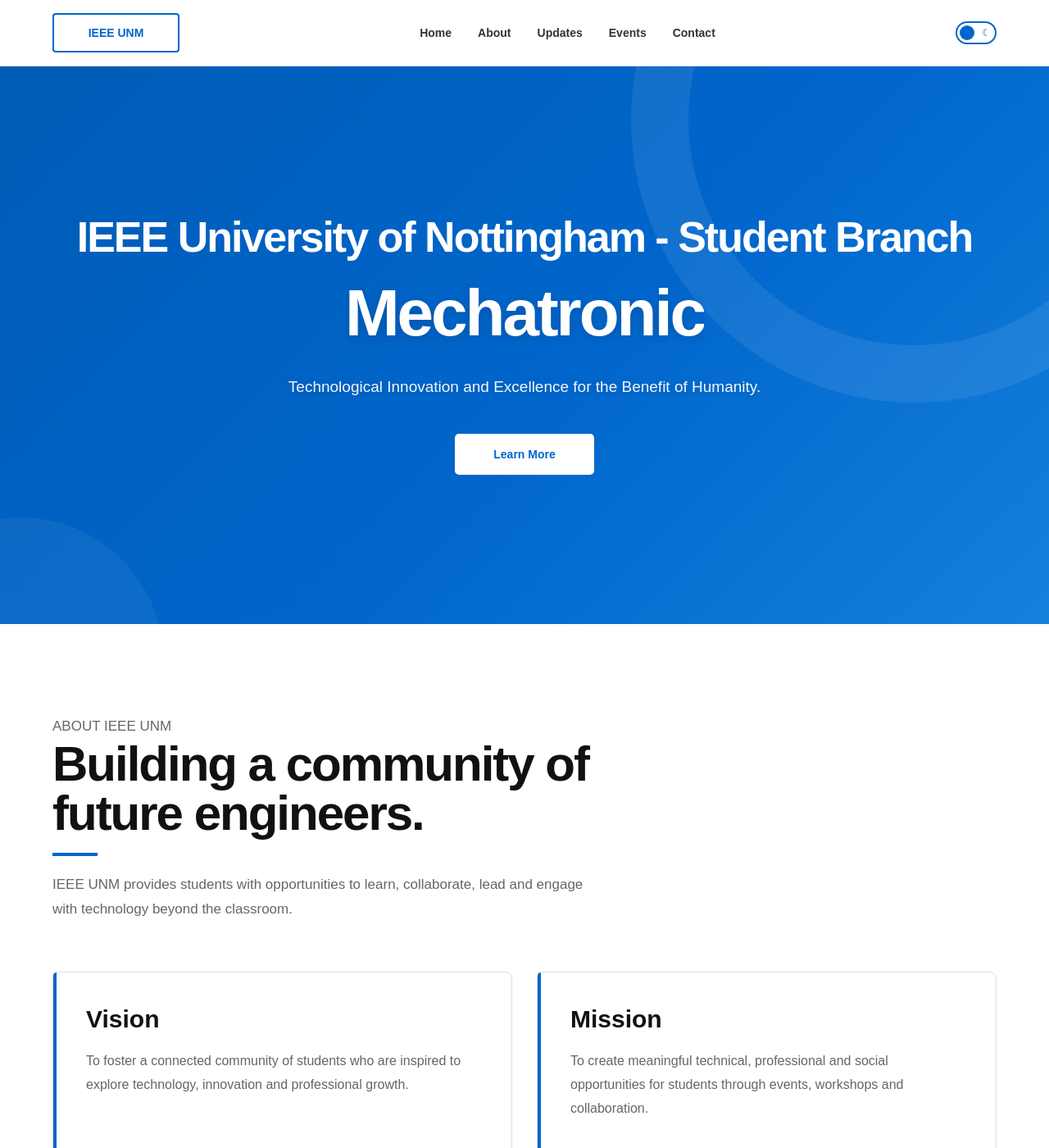
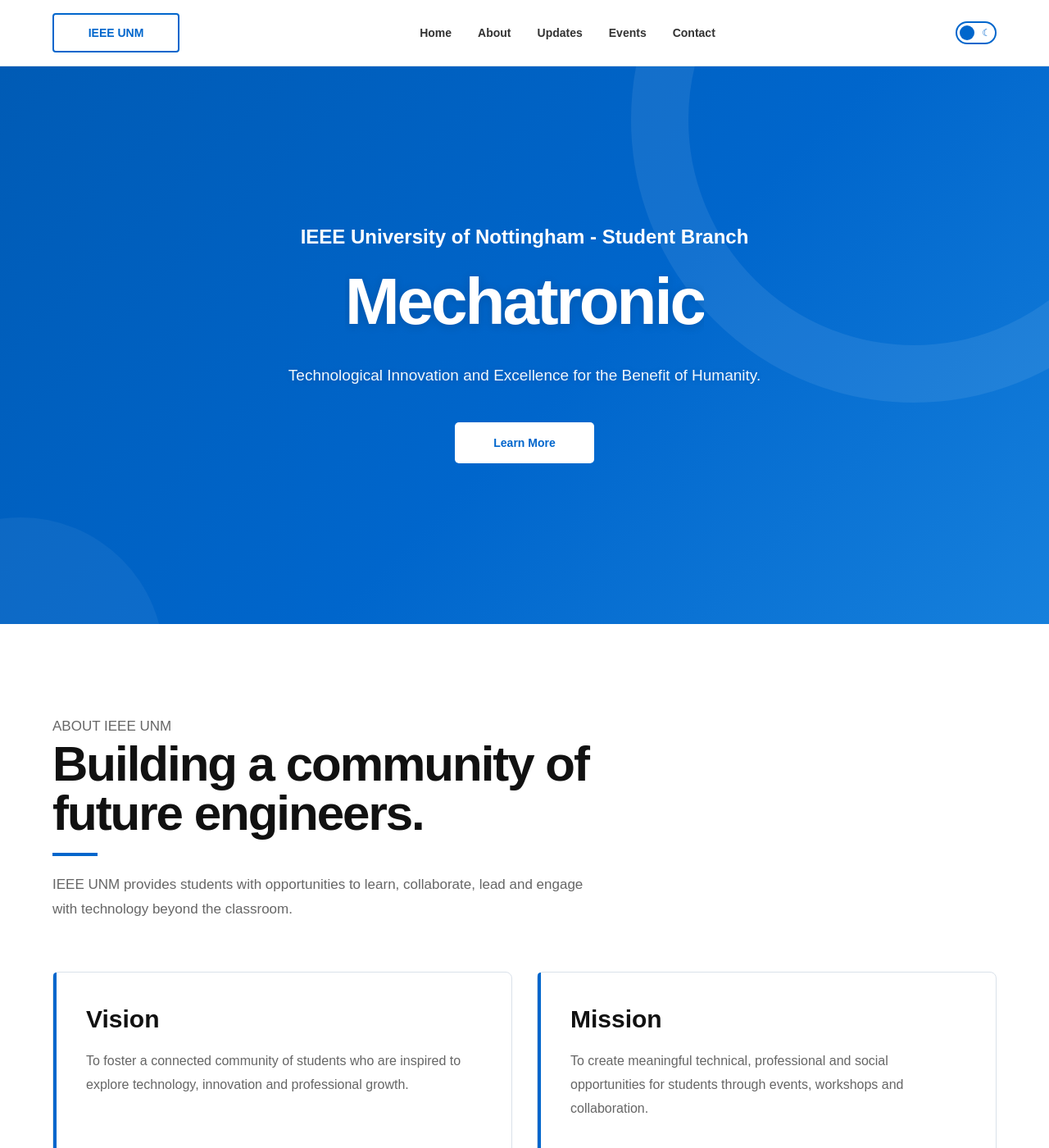
Before and after one commit to Tofu06/IEEE_UNM_websitetest, a Jekyll site: the page built from index.html, in a window 1280 px wide and 1400 px high. Shown: the whole window at 82% size. Built offline with Jekyll 4.4.1, drawn with Linux system fonts in a browser that asks for light colours.

Commit message:
Actually fixed different titles

```diff
--- a/assets/css/style.css
+++ b/assets/css/style.css
@@ -727,29 +727,22 @@
 
 /* Main title */
 
+.hero-title {
+    width: 100%;
+    margin-bottom: 20px;
+
+    text-align: center;
+
+    font-weight: 800;
+    line-height: 1;
+}
+
 .hero-title-mobile {
     display: none;
 }
 
 .hero-title-desktop {
     display: inline;
-}
-
-.hero-content h1 {
-    width: 100%;
-    max-width: 1200px;
-
-    margin-bottom: 20px;
-
-    font-size: 52px;
-    line-height: 1;
-
-    letter-spacing: -2px;
-    font-weight: 800;
-
-    white-space: nowrap;
-
-    text-align: center;
 }
 
 /* Rotating discipline */
@@ -1868,6 +1861,12 @@
         letter-spacing: -2px;
     }
 
+    .hero-title {
+        font-size: 48px !important;
+        white-space: nowrap;
+        letter-spacing: -2px;
+    }
+
     .hero-title-desktop {
         display: none;
     }
@@ -1876,17 +1875,6 @@
         display: inline;
     }
 
-    .hero-content h1 {
-        width: 100%;
-
-        font-size: 48px;
-        line-height: 1;
-
-        letter-spacing: -2px;
-
-        white-space: nowrap;
-    }
-
     .hero-content p {
         font-size: 16px;
     }
```
